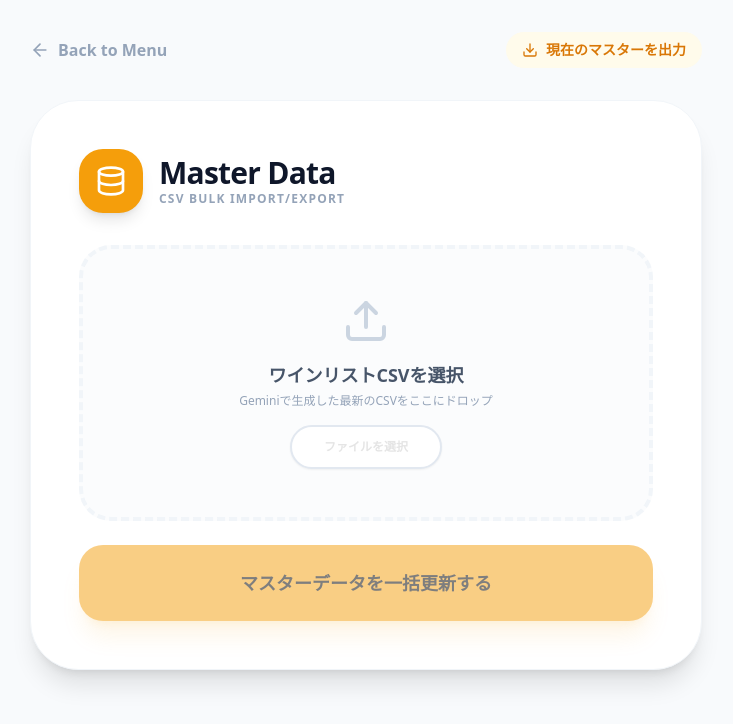
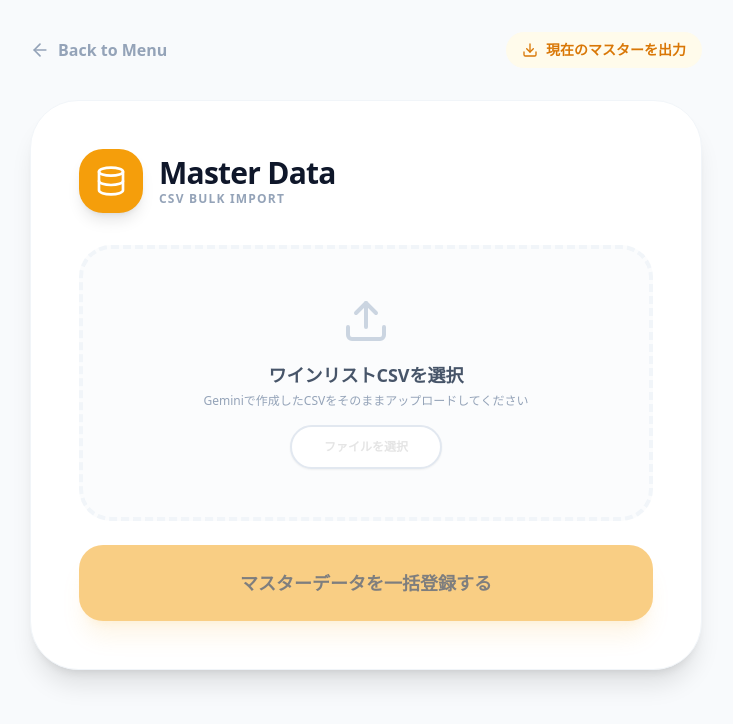
Before and after one commit to takatam-cyber/my-wine-menu, a Next.js app: page /admin/master in a window 1280 px wide. Shown: the top 724 px of the page, without its empty margins (274-1007 px from the left). Built offline with nearby package versions, Linux system fonts and the light colour scheme.

Commit message:
Update page.tsx

```diff
--- a/app/admin/master/page.tsx
+++ b/app/admin/master/page.tsx
@@ -16,6 +16,7 @@ export default function MasterAdmin() {
     if (!file) return;
     setUploading(true);
     setStatus('idle');
+    setErrorMessage('');
 
     const formData = new FormData();
     formData.append('file', file);
@@ -23,22 +24,21 @@ export default function MasterAdmin() {
     try {
       const res = await fetch('/api/master/bulk', { method: 'POST', body: formData });
       const result = await res.json();
+
       if (res.ok) {
         setStatus('success');
         setCount(result.count);
       } else {
-        throw new Error(result.error || "アップロードに失敗しました");
+        // サーバーから返ってきた具体的なエラーをセットする
+        setErrorMessage(result.error || "データの取り込み中にエラーが発生しました。");
+        setStatus('error');
       }
     } catch (e: any) {
+      setErrorMessage("通信エラーが発生しました: " + e.message);
       setStatus('error');
-      setErrorMessage(e.message);
     } finally {
       setUploading(false);
     }
-  };
-
-  const handleExport = async () => {
-    window.location.href = '/api/master/export';
   };
 
   return (
@@ -48,7 +48,7 @@ export default function MasterAdmin() {
           <button onClick={() => router.push('/admin')} className="flex items-center gap-2 text-slate-400 font-bold hover:text-slate-600 transition-colors">
             <ArrowLeft size={20}/> Back to Menu
           </button>
-          <button onClick={handleExport} className="flex items-center gap-2 text-amber-600 font-bold hover:text-amber-700 transition-colors bg-amber-50 px-4 py-2 rounded-full text-sm">
+          <button onClick={() => window.location.href = '/api/master/export'} className="flex items-center gap-2 text-amber-600 font-bold hover:text-amber-700 transition-colors bg-amber-50 px-4 py-2 rounded-full text-sm">
             <Download size={16}/> 現在のマスターを出力
           </button>
         </div>
@@ -60,7 +60,7 @@ export default function MasterAdmin() {
             </div>
             <div>
               <h1 className="text-3xl font-black text-slate-900 tracking-tight">Master Data</h1>
-              <p className="text-slate-400 font-bold text-xs uppercase tracking-widest">CSV Bulk Import/Export</p>
+              <p className="text-slate-400 font-bold text-xs uppercase tracking-widest">CSV Bulk Import</p>
             </div>
           </div>
 
@@ -69,7 +69,7 @@ export default function MasterAdmin() {
               <Upload className="mx-auto text-slate-300" size={48}/>
               <div className="space-y-1">
                 <p className="text-lg font-bold text-slate-600">{file ? file.name : "ワインリストCSVを選択"}</p>
-                <p className="text-xs text-slate-400">Geminiで生成した最新のCSVをここにドロップ</p>
+                <p className="text-xs text-slate-400">Geminiで作成したCSVをそのままアップロードしてください</p>
               </div>
               <input type="file" accept=".csv" onChange={(e) => setFile(e.target.files?.[0] || null)} className="hidden" id="csv-upload" />
               <label htmlFor="csv-upload" className="inline-block px-8 py-3 bg-white border-2 border-slate-200 rounded-full font-black text-xs cursor-pointer hover:bg-slate-900 hover:text-white transition-all shadow-sm">
@@ -81,7 +81,7 @@ export default function MasterAdmin() {
               onClick={handleUpload} disabled={!file || uploading}
               className="w-full py-6 bg-amber-500 text-black rounded-[1.5rem] font-black text-lg shadow-xl shadow-amber-500/20 hover:bg-amber-400 transition-all disabled:opacity-50 flex items-center justify-center gap-3"
             >
-              {uploading ? <Loader2 className="animate-spin" /> : "マスターデータを一括更新する"}
+              {uploading ? <Loader2 className="animate-spin" /> : "マスターデータを一括登録する"}
             </button>
 
             {status === 'success' && (
@@ -94,7 +94,7 @@ export default function MasterAdmin() {
                 <div className="flex items-center gap-3">
                   <AlertCircle/> 更新に失敗しました
                 </div>
-                <p className="text-xs font-normal ml-8">{errorMessage}</p>
+                <p className="text-xs font-normal ml-8">詳細: {errorMessage}</p>
               </div>
             )}
           </div>
```
